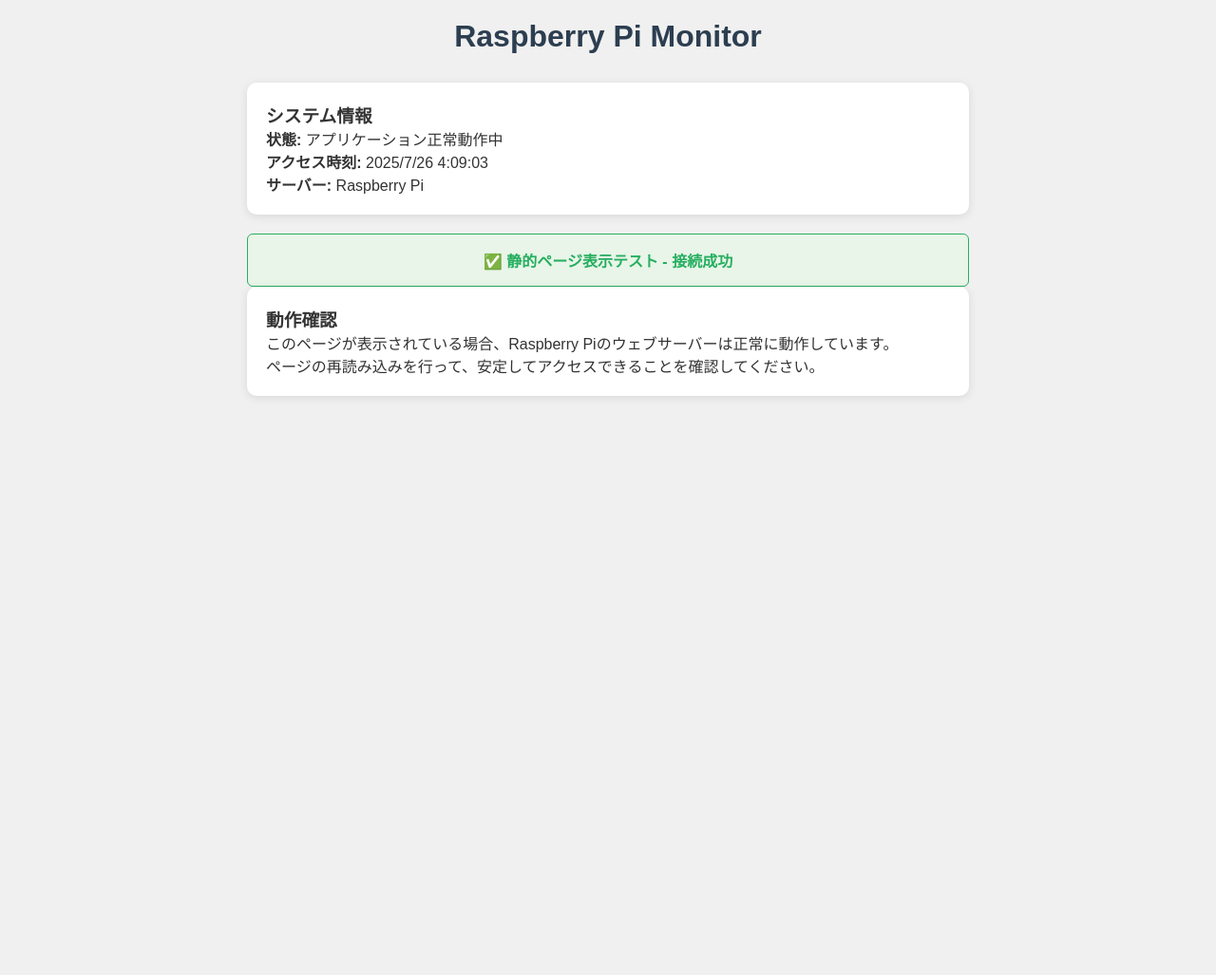
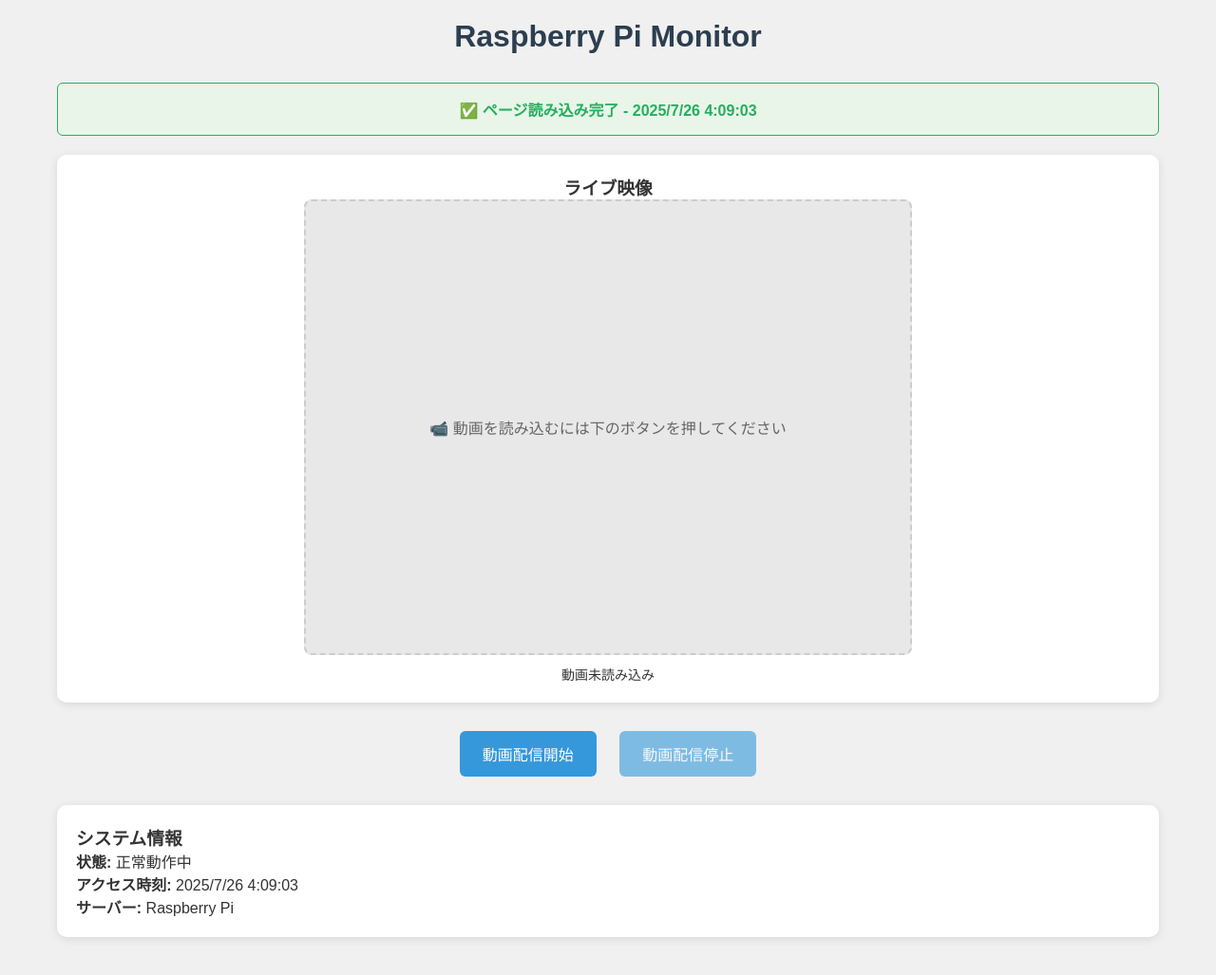
Before and after one commit to Kite0301/raspi-monitor, a Flask app: page / in a window 1280 px wide. Shown: the whole page at 95% size. Before the commit the page ends 419 px from the top, so only its background shows below. Run offline with Flask 3, Linux system fonts and the light colour scheme.

Commit message:
Implement async video streaming with optimized performance
- Add async_app.py with optimized camera management
- Update HTML template with async video loading
- Implement client-side video controls and status
- Add performance optimizations:
  - Reduced resolution (480x360)
  - Frame rate limiting (10 FPS)
  - Client counting for resource management
  - Camera auto-release when no clients
- Page loads fast, video streams only on demand

🤖 Generated with [Claude Code](https://claude.ai/code)

Co-Authored-By: Claude <noreply@anthropic.com>

```diff
--- a/src/templates/index.html
+++ b/src/templates/index.html
@@ -3,7 +3,7 @@
 <head>
     <meta charset="UTF-8">
     <meta name="viewport" content="width=device-width, initial-scale=1.0">
-    <title>Raspberry Pi Monitor - Static Version</title>
+    <title>Raspberry Pi Monitor</title>
     <style>
         * {
             margin: 0;
@@ -16,7 +16,7 @@
             color: #333;
         }
         .container {
-            max-width: 800px;
+            max-width: 1200px;
             margin: 0 auto;
             padding: 20px;
         }
@@ -24,6 +24,65 @@
             text-align: center;
             margin-bottom: 30px;
             color: #2c3e50;
+        }
+        .video-section {
+            text-align: center;
+            margin-bottom: 30px;
+            background: white;
+            padding: 20px;
+            border-radius: 10px;
+            box-shadow: 0 2px 10px rgba(0,0,0,0.1);
+        }
+        #video-container {
+            position: relative;
+            display: inline-block;
+        }
+        #video-stream {
+            max-width: 100%;
+            height: auto;
+            border: 2px solid #ddd;
+            border-radius: 8px;
+            display: none;
+        }
+        #video-placeholder {
+            width: 640px;
+            height: 480px;
+            background: #e8e8e8;
+            border: 2px dashed #ccc;
+            border-radius: 8px;
+            display: flex;
+            align-items: center;
+            justify-content: center;
+            color: #666;
+            font-size: 16px;
+        }
+        #video-status {
+            margin-top: 10px;
+            font-size: 14px;
+        }
+        .controls {
+            text-align: center;
+            margin-bottom: 30px;
+        }
+        .btn {
+            padding: 12px 24px;
+            margin: 0 10px;
+            border: none;
+            border-radius: 6px;
+            font-size: 16px;
+            cursor: pointer;
+            transition: background-color 0.3s;
+        }
+        .btn-video {
+            background-color: #3498db;
+            color: white;
+        }
+        .btn-video:hover:not(:disabled) {
+            background-color: #2980b9;
+        }
+        .btn:disabled {
+            opacity: 0.6;
+            cursor: not-allowed;
         }
         .info-section {
             background: white;
@@ -40,6 +99,17 @@
             border: 1px solid #27ae60;
             border-radius: 6px;
             font-weight: bold;
+            margin-bottom: 20px;
+        }
+        .loading {
+            color: #f39c12;
+            background-color: #fef9e7;
+            border-color: #f39c12;
+        }
+        .error {
+            color: #e74c3c;
+            background-color: #fdf2f2;
+            border-color: #e74c3c;
         }
     </style>
 </head>
@@ -47,31 +117,122 @@
     <div class="container">
         <h1>Raspberry Pi Monitor</h1>
 
-        <div class="info-section">
-            <h3>システム情報</h3>
-            <p><strong>状態:</strong> アプリケーション正常動作中</p>
-            <p><strong>アクセス時刻:</strong> <span id="current-time"></span></p>
-            <p><strong>サーバー:</strong> Raspberry Pi</p>
+        <div class="status" id="page-status">
+            ✅ ページ読み込み完了 - <span id="current-time"></span>
         </div>
 
-        <div class="status">
-            ✅ 静的ページ表示テスト - 接続成功
+        <div class="video-section">
+            <h3>ライブ映像</h3>
+            <div id="video-container">
+                <div id="video-placeholder">
+                    📹 動画を読み込むには下のボタンを押してください
+                </div>
+                <img id="video-stream" alt="Live Stream">
+            </div>
+            <div id="video-status">動画未読み込み</div>
+        </div>
+
+        <div class="controls">
+            <button id="start-video-btn" class="btn btn-video">動画配信開始</button>
+            <button id="stop-video-btn" class="btn btn-video" disabled>動画配信停止</button>
         </div>
 
         <div class="info-section">
-            <h3>動作確認</h3>
-            <p>このページが表示されている場合、Raspberry Piのウェブサーバーは正常に動作しています。</p>
-            <p>ページの再読み込みを行って、安定してアクセスできることを確認してください。</p>
+            <h3>システム情報</h3>
+            <p><strong>状態:</strong> <span id="system-status">正常動作中</span></p>
+            <p><strong>アクセス時刻:</strong> <span id="access-time"></span></p>
+            <p><strong>サーバー:</strong> Raspberry Pi</p>
         </div>
     </div>
 
     <script>
-        document.getElementById('current-time').textContent = new Date().toLocaleString('ja-JP');
+        let videoLoaded = false;
+        let videoInterval = null;
 
-        // 5秒ごとに時刻を更新
-        setInterval(function() {
+        // 時刻表示の更新
+        function updateTime() {
             document.getElementById('current-time').textContent = new Date().toLocaleString('ja-JP');
-        }, 5000);
+            document.getElementById('access-time').textContent = new Date().toLocaleString('ja-JP');
+        }
+
+        // 初期時刻設定と定期更新
+        updateTime();
+        setInterval(updateTime, 5000);
+
+        // 動画配信開始
+        document.getElementById('start-video-btn').addEventListener('click', async function() {
+            const startBtn = document.getElementById('start-video-btn');
+            const stopBtn = document.getElementById('stop-video-btn');
+            const videoStream = document.getElementById('video-stream');
+            const videoPlaceholder = document.getElementById('video-placeholder');
+            const videoStatus = document.getElementById('video-status');
+
+            startBtn.disabled = true;
+            videoStatus.textContent = '動画を読み込み中...';
+            videoStatus.className = 'loading';
+
+            try {
+                // 動画フィードのURLにタイムスタンプを追加してキャッシュを回避
+                const videoUrl = '/video_feed?t=' + Date.now();
+
+                // 画像の読み込み完了を待つ
+                videoStream.onload = function() {
+                    videoPlaceholder.style.display = 'none';
+                    videoStream.style.display = 'block';
+                    videoStatus.textContent = '✅ 動画配信中';
+                    videoStatus.className = '';
+                    stopBtn.disabled = false;
+                    videoLoaded = true;
+                };
+
+                videoStream.onerror = function() {
+                    videoStatus.textContent = '❌ 動画読み込みエラー';
+                    videoStatus.className = 'error';
+                    startBtn.disabled = false;
+                };
+
+                // 非同期で動画ストリームを開始
+                videoStream.src = videoUrl;
+
+            } catch (error) {
+                videoStatus.textContent = '❌ 接続エラー: ' + error.message;
+                videoStatus.className = 'error';
+                startBtn.disabled = false;
+            }
+        });
+
+        // 動画配信停止
+        document.getElementById('stop-video-btn').addEventListener('click', function() {
+            const startBtn = document.getElementById('start-video-btn');
+            const stopBtn = document.getElementById('stop-video-btn');
+            const videoStream = document.getElementById('video-stream');
+            const videoPlaceholder = document.getElementById('video-placeholder');
+            const videoStatus = document.getElementById('video-status');
+
+            videoStream.src = '';
+            videoStream.style.display = 'none';
+            videoPlaceholder.style.display = 'flex';
+            videoPlaceholder.textContent = '📹 動画が停止されました';
+
+            videoStatus.textContent = '動画配信停止';
+            videoStatus.className = '';
+
+            startBtn.disabled = false;
+            stopBtn.disabled = true;
+            videoLoaded = false;
+        });
+
+        // ページの可視性が変わった時の処理
+        document.addEventListener('visibilitychange', function() {
+            if (document.hidden && videoLoaded) {
+                // ページが非表示になったら動画を一時停止
+                document.getElementById('video-stream').src = '';
+            } else if (!document.hidden && videoLoaded) {
+                // ページが表示されたら動画を再開
+                const videoUrl = '/video_feed?t=' + Date.now();
+                document.getElementById('video-stream').src = videoUrl;
+            }
+        });
     </script>
 </body>
 </html>
```
Also changed, not shown: async_app.py (added, +149 -0 lines).
